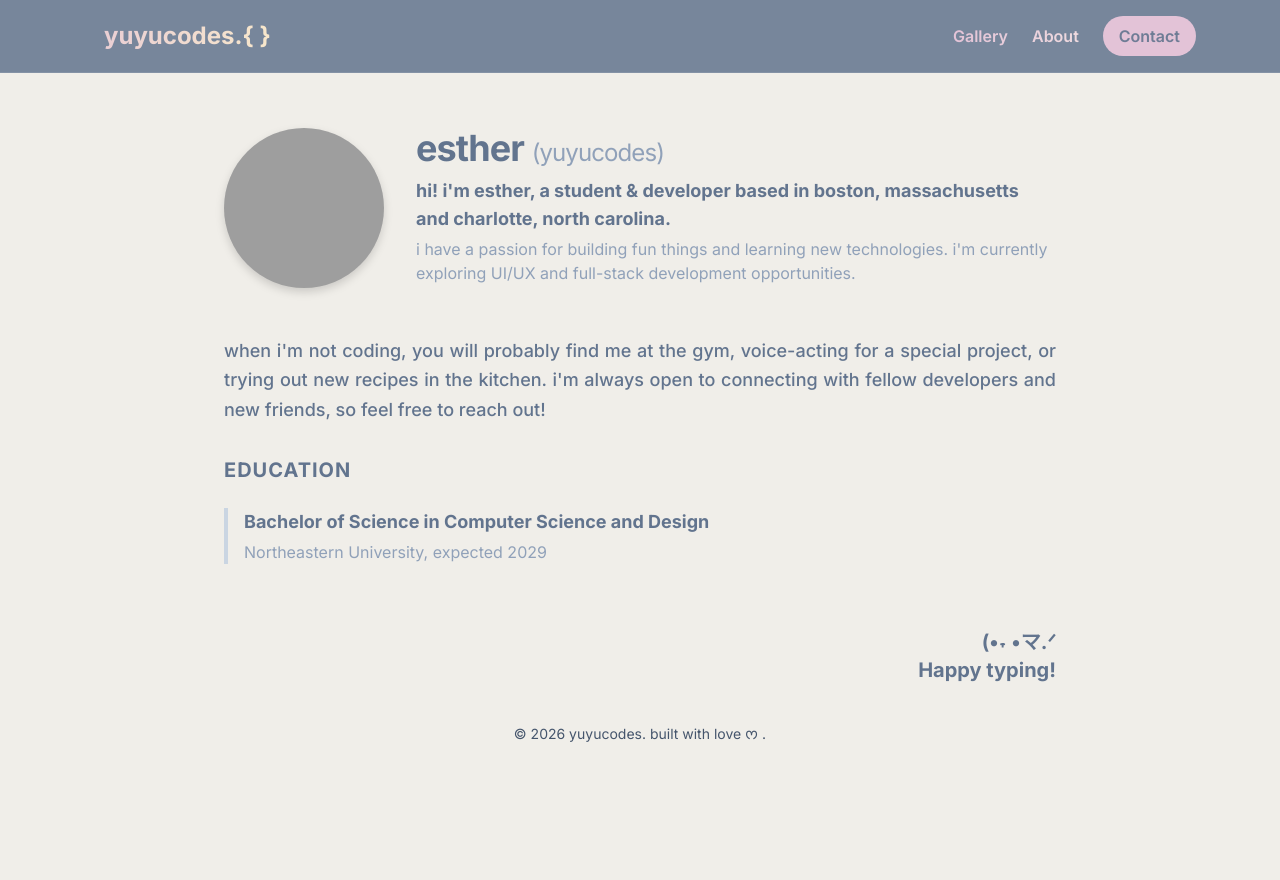
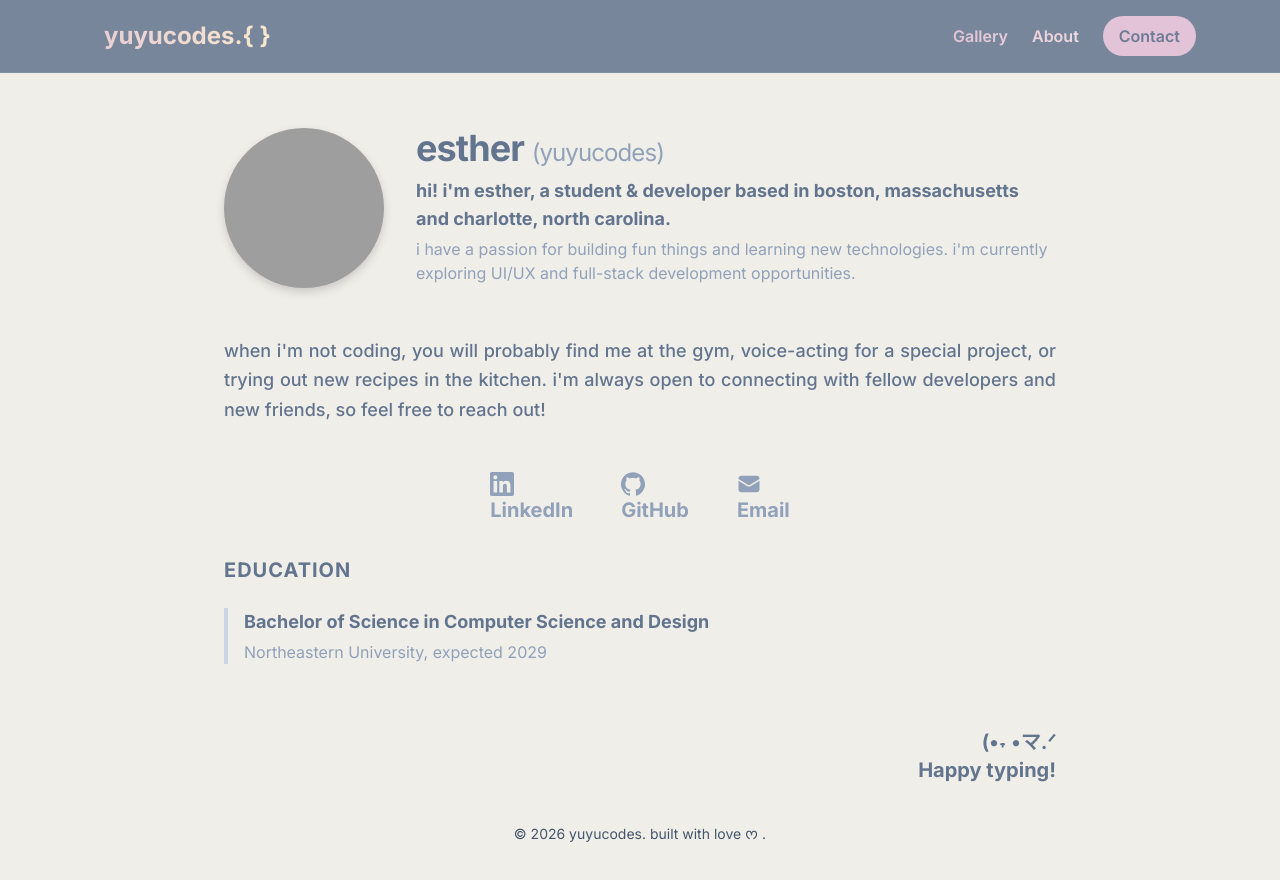
Before and after one commit to yuyucodes/portfoliosite, a React (Vite) app: page /about in a window 1280 px wide. Shown: the top 880 px of the page. Before the commit the page ends 800 px from the top, so only its background shows below. Built offline with nearby package versions, Linux system fonts and the light colour scheme; grey boxes are pictures that could not be loaded.

Commit message:
added links to about page

```diff
--- a/src/components/pages/about.jsx
+++ b/src/components/pages/about.jsx
@@ -30,6 +30,49 @@
         </p>
       </div>
 
+      <ul className="gap-12 px-0 md:px-24 mt-12 flex flex-wrap gap-6 text-xl font-bold justify-center">
+        <li>
+          <a
+            href="https://www.linkedin.com/in/estychen/"
+            target="_blank"
+            rel="noopener noreferrer"
+            className="text-slate-400 hover:text-slate-300 transition-colors"
+          >
+            <svg className="w-6 h-6 fill-current" viewBox="0 0 24 24" xmlns="http://www.w3.org/2000/svg">
+            <path d="M20.447 20.452h-3.554v-5.569c0-1.328-.027-3.037-1.852-3.037-1.853 0-2.136 1.445-2.136 2.939v5.667H9.351V9h3.414v1.561h.046c.477-.9 1.637-1.85 3.37-1.85 3.601 0 4.267 2.37 4.267 5.455v6.286zM5.337 7.433a2.062 2.062 0 01-2.063-2.065 2.064 2.064 0 112.063 2.065zm1.782 13.019H3.555V9h3.564v11.452zM22.225 0H1.771C.792 0 0 .774 0 1.729v20.542C0 23.227.792 24 1.771 24h20.451C23.2 24 24 23.227 24 22.271V1.729C24 .774 23.2 0 22.222 0h.003z"/>
+          </svg>
+            LinkedIn
+          </a>
+        </li>
+        <li>
+          <a
+            href="https://github.com/yuyucodes"
+            target="_blank"
+            rel="noopener noreferrer"
+            className="text-slate-400 hover:text-slate-300 transition-colors"
+          >
+            <svg className="w-6 h-6 fill-current" viewBox="0 0 24 24" xmlns="http://www.w3.org/2000/svg">
+            <path d="M12 .297c-6.63 0-12 5.373-12 12 0 5.303 3.438 9.8 8.205 11.385.6.113.82-.258.82-.577 0-.285-.01-1.04-.015-2.04-3.338.724-4.042-1.61-4.042-1.61C4.422 18.07 3.633 17.7 3.633 17.7c-1.087-.744.084-.729.084-.729 1.205.084 1.838 1.236 1.838 1.236 1.07 1.835 2.809 1.305 3.495.998.108-.776.417-1.305.76-1.605-2.665-.3-5.466-1.332-5.466-5.93 0-1.31.465-2.38 1.235-3.22-.135-.303-.54-1.523.105-3.176 0 0 1.005-.322 3.3 1.23.96-.267 1.98-.399 3-.405 1.02.006 2.04.138 3 .405 2.28-1.552 3.285-1.23 3.285-1.23.645 1.653.24 2.873.12 3.176.765.84 1.23 1.91 1.23 3.22 0 4.61-2.805 5.625-5.475 5.92.42.36.81 1.096.81 2.22 0 1.606-.015 2.896-.015 3.286 0 .315.21.69.825.57C20.565 22.092 24 17.592 24 12.297c0-6.627-5.373-12-12-12"/>
+          </svg>
+            GitHub
+          </a>
+        </li>
+        <li>
+          <a
+            href="mailto:esyuec@gmail.com"
+            target="_blank"
+            rel="noopener noreferrer"
+            className="text-slate-400 hover:text-slate-300 transition-colors"
+          >
+            <svg className="w-6 h-6 fill-current" viewBox="0 0 24 24" xmlns="http://www.w3.org/2000/svg">
+            <path d="M1.5 8.67v8.58a3 3 0 003 3h15a3 3 0 003-3V8.67l-8.928 5.493a3 3 0 01-3.144 0L1.5 8.67z"/>
+            <path d="M22.5 6.908V6.75a3 3 0 00-3-3h-15a3 3 0 00-3 3v.158l9.714 5.978a1.5 1.5 0 001.572 0L22.5 6.908z"/>
+          </svg>
+            Email
+          </a>
+        </li>
+      </ul>
+
       {/* Education Section matching the style reference */}
       <div className="mt-8">
         <h2 className="text-xl font-bold tracking-wider uppercase mb-6">
```
